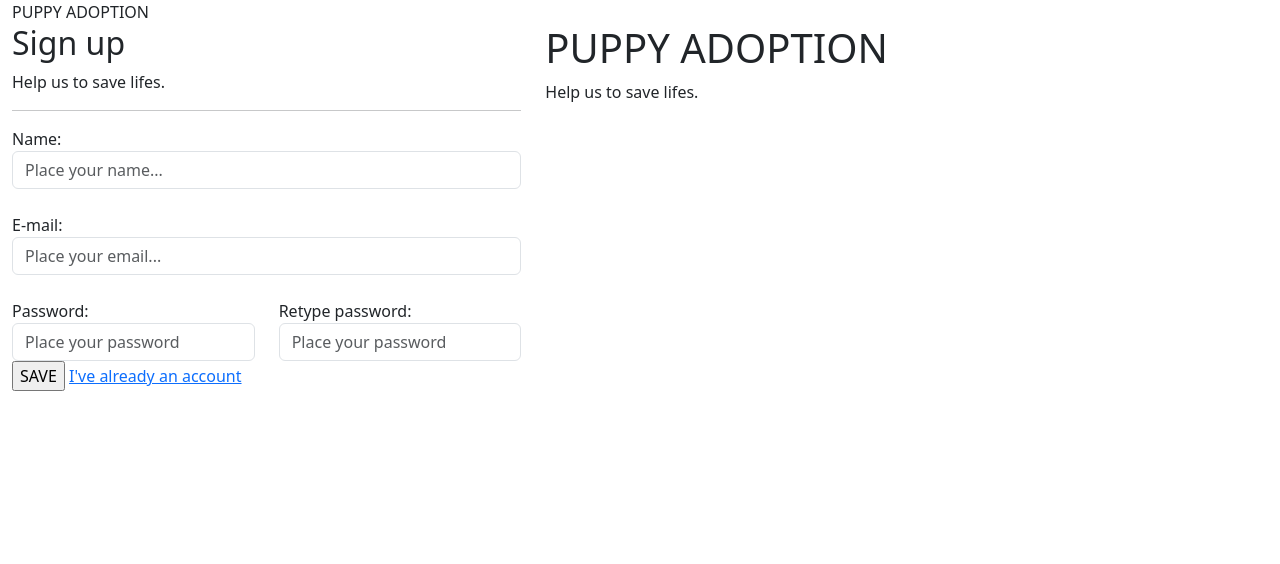
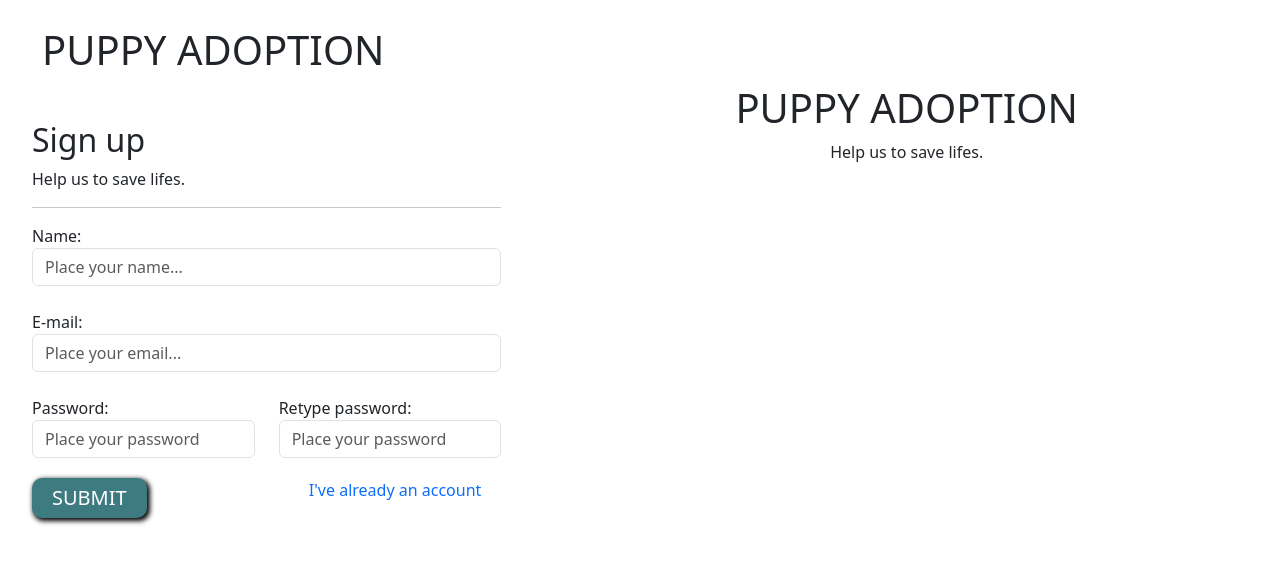
Before and after one commit to ozzysp/puppy_adoption, a Django app: page /auth/crud/ in a window 1280 px wide. Shown: the top 564 px of the page. Run offline with Django 4.2, Linux system fonts and the light colour scheme.

Commit message:
Update crud and settings files

```diff
--- a/puppy_adoption/settings.py
+++ b/puppy_adoption/settings.py
@@ -120,6 +120,7 @@ USE_TZ = True
 STATIC_URL = '/static/'
 STATICFILES_DIRS = (os.path.join(BASE_DIR, 'templates/static'),)
 STATIC_ROOT = os.path.join('static')
+
 MEDIA_ROOT = os.path.join(BASE_DIR, 'media')
 MEDIA_URL = '/media/'
 
--- a/users/templates/crud.html
+++ b/users/templates/crud.html
@@ -1,12 +1,13 @@
 {% load static %}
 <!doctype html>
-<html lang="pt-BR">
+<html lang="en">
     <head>
         <meta charset="utf-8">
         <meta name="viewport" content="width=device-width, initial-scale=1">
         <title>Sign up</title>
         <link href="https://cdn.jsdelivr.net/npm/bootstrap@5.3.0-alpha1/dist/css/bootstrap.min.css" rel="stylesheet">
-        <link href="{% static 'templates/users/css/crud.html' %}" rel="stylesheet">
+        <link href="{% static 'users/css/crud.css' %}" rel="stylesheet">
+
     </head>
 <body>
     <div class="container-fluid">
@@ -36,7 +37,7 @@
 <input type="password" class="form-control" placeholder="Place your password" name="retype_pass">
 </div>
 </div>
-<input type="submit" value="SAVE" class="btn-custom-primary">
+<input type="submit" value="SUBMIT" class="btn-custom-primary">
 <a href="" class="link-float">I've already an account</a>
 </form>
 </div>
@@ -52,4 +53,4 @@
 </div>
 <script src="https://cdn.jsdelivr.net/npm/bootstrap@5.3.0-alpha1/dist/js/bootstrap.bundle.min.js"></script>
 </body>
-</html
+</html>
--- a/users/templates/signup.html
+++ b/users/templates/signup.html
@@ -20,7 +20,7 @@
     <link href="https://cdn.jsdelivr.net/npm/bootstrap@5.3.0-alpha1/dist/css/bootstrap.min.css" rel="stylesheet">
     <link href="{% static 'users/css/sign_up.css' %}" rel="stylesheet">
     </head>
-    <body>
+<body>
 
         <div class="container-fluid">
             <div class="row">
```
Also changed, not shown: templates/static/users/css/crud.css (+7 -1 lines).
